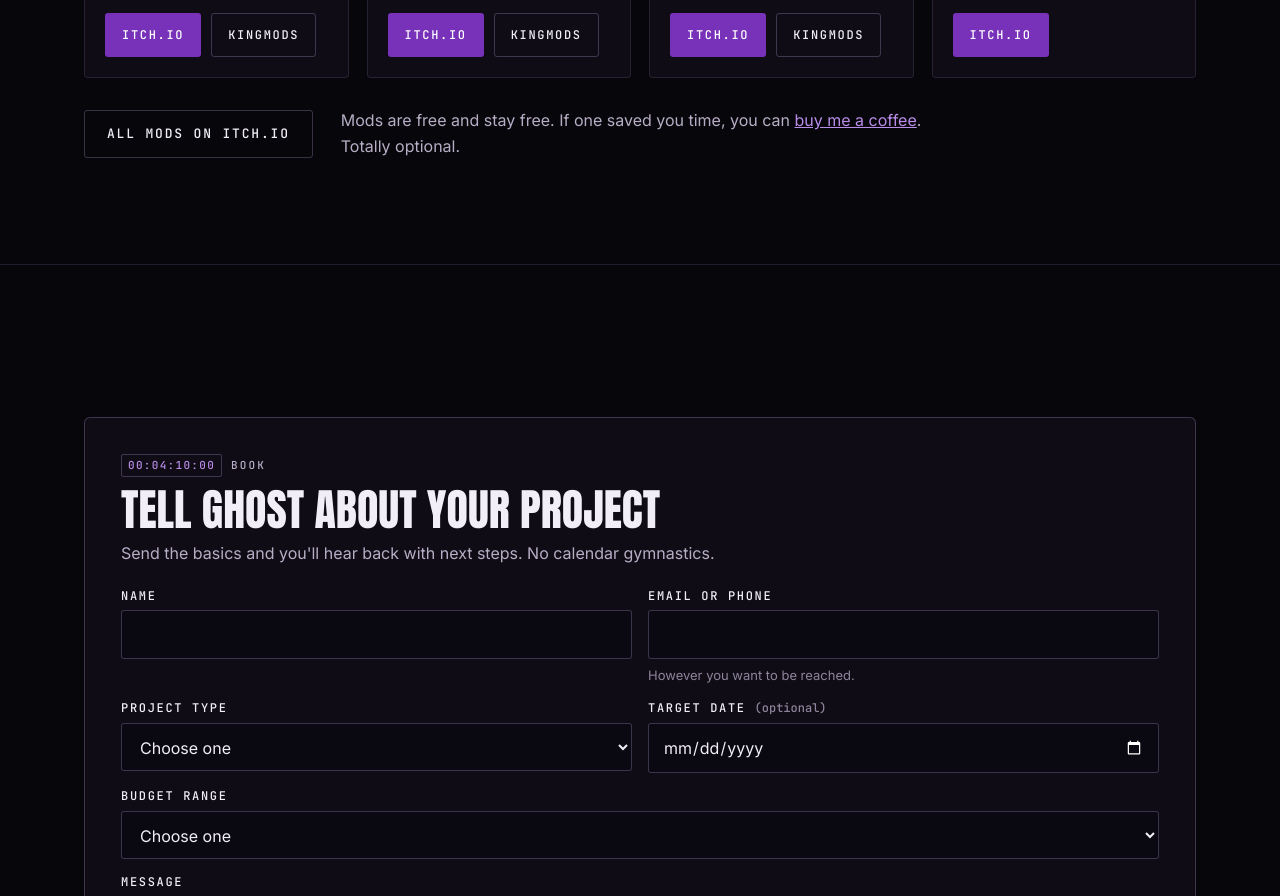
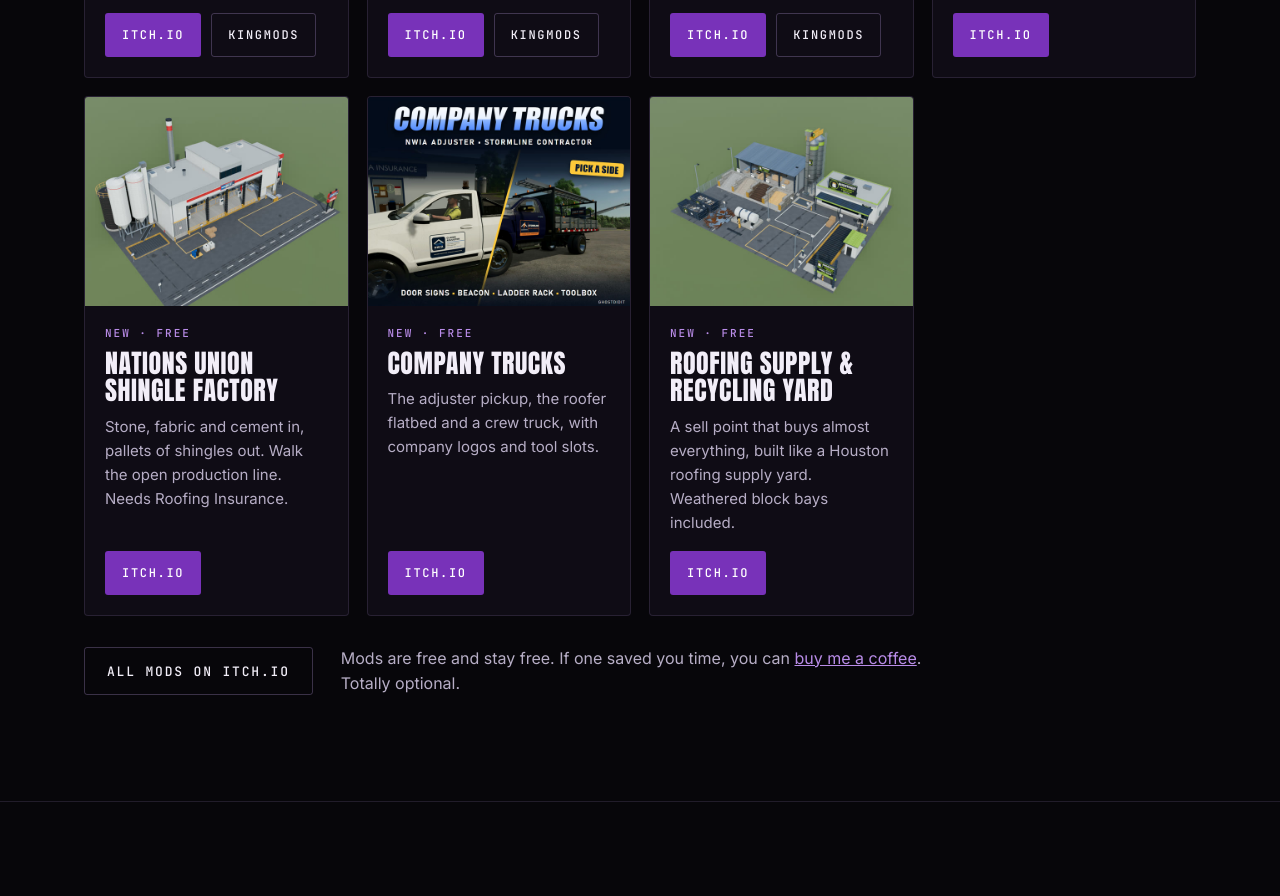
Before and after one commit to ghostdiditofficial/ghostdidit.com, a plain HTML site: page index.html in a window 1280 px wide. Shown: the part 3901-4797 px from the top of the page. Drawn offline with Linux system fonts and the light colour scheme.

Commit message:
Mods: Shingle Factory, Company Trucks, Supply & Recycling Yard

```diff
--- a/index.html
+++ b/index.html
@@ -279,6 +279,45 @@
               </div>
             </div>
           </article>
+
+          <article class="mod rev" id="mods-factory">
+            <img class="mod-img" src="assets/mods/nations-union-shingle-factory.jpg" width="630" height="500" loading="lazy" decoding="async"
+                 alt="Nations Union Shingle Factory mod: a shingle plant with silos and an open production line">
+            <div class="mod-body">
+              <p class="mod-tag">New · Free</p>
+              <h3>Nations Union Shingle Factory</h3>
+              <p>Stone, fabric and cement in, pallets of shingles out. Walk the open production line. Needs Roofing Insurance.</p>
+              <div class="mod-links">
+                <a class="btn btn-small btn-primary" href="https://ghostdidit.itch.io/nations-union-shingle-factory" target="_blank" rel="noopener">itch.io <span class="sr-only">(Nations Union Shingle Factory, opens in new tab)</span></a>
+              </div>
+            </div>
+          </article>
+
+          <article class="mod rev" id="mods-trucks">
+            <img class="mod-img" src="assets/mods/company-trucks.jpg" width="630" height="500" loading="lazy" decoding="async"
+                 alt="Company Trucks mod cover: an insurance adjuster pickup and a roofing contractor flatbed">
+            <div class="mod-body">
+              <p class="mod-tag">New · Free</p>
+              <h3>Company Trucks</h3>
+              <p>The adjuster pickup, the roofer flatbed and a crew truck, with company logos and tool slots.</p>
+              <div class="mod-links">
+                <a class="btn btn-small btn-primary" href="https://ghostdidit.itch.io/company-trucks" target="_blank" rel="noopener">itch.io <span class="sr-only">(Company Trucks, opens in new tab)</span></a>
+              </div>
+            </div>
+          </article>
+
+          <article class="mod rev" id="mods-yard">
+            <img class="mod-img" src="assets/mods/roofing-supply-recycling-yard.jpg" width="630" height="500" loading="lazy" decoding="async"
+                 alt="Roofing Supply and Recycling Yard mod: a sell point with an office, material shed, silos and concrete block bays">
+            <div class="mod-body">
+              <p class="mod-tag">New · Free</p>
+              <h3>Roofing Supply &amp; Recycling Yard</h3>
+              <p>A sell point that buys almost everything, built like a Houston roofing supply yard. Weathered block bays included.</p>
+              <div class="mod-links">
+                <a class="btn btn-small btn-primary" href="https://ghostdidit.itch.io/roofing-supply-recycling-yard" target="_blank" rel="noopener">itch.io <span class="sr-only">(Roofing Supply &amp; Recycling Yard, opens in new tab)</span></a>
+              </div>
+            </div>
+          </article>
         </div>
 
         <div class="mods-foot rev">
```
Also changed, not shown: assets/mods/company-trucks.jpg (added), assets/mods/nations-union-shingle-factory.jpg (added), assets/mods/roofing-supply-recycling-yard.jpg (added).
